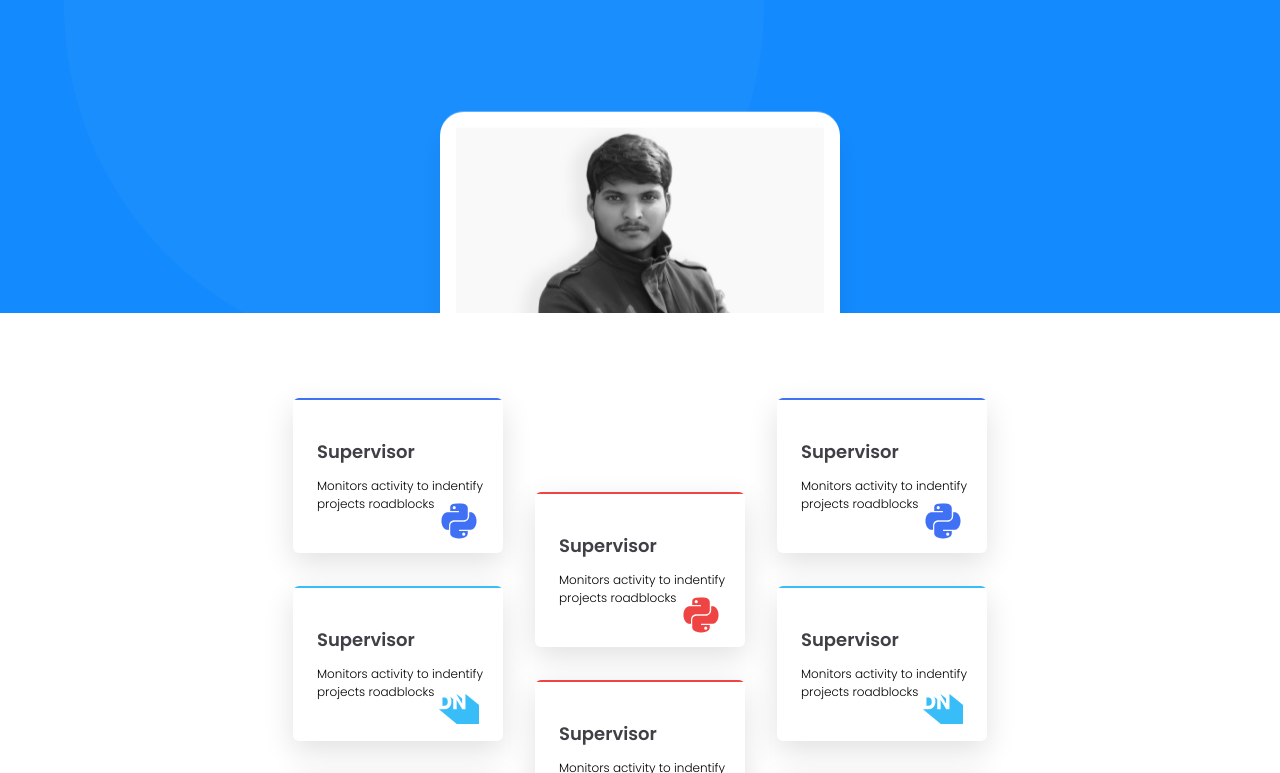
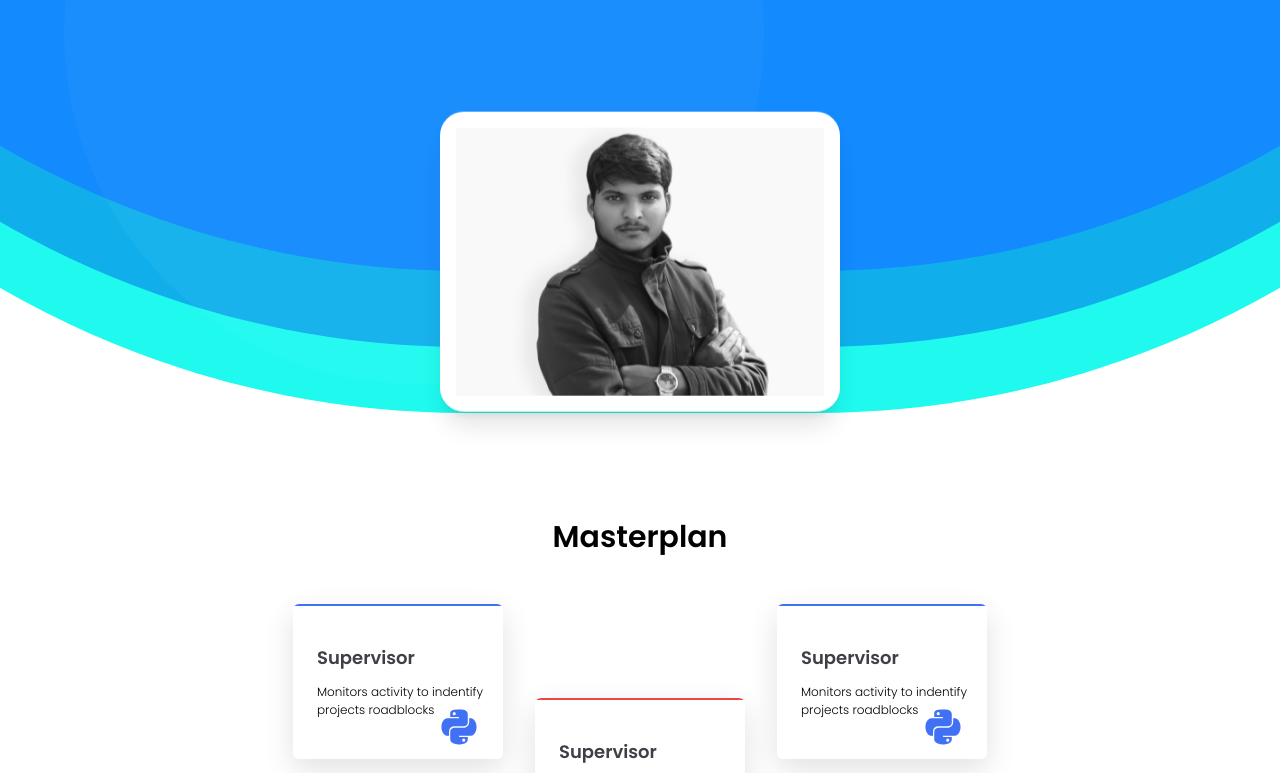
Before and after one commit to jubayer-10/Personal-website, a website built with Vite: page index.html in a window 1280 px wide. Shown: the part 487-1260 px from the top of the page. Built offline with nearby package versions, Linux system fonts and the light colour scheme.

Commit message:
Some customize for responsive

```diff
--- a/index.html
+++ b/index.html
@@ -4,10 +4,10 @@
     <meta charset="UTF-8">
     <meta name="viewport" content="width=device-width, initial-scale=1.0">
     <link rel="stylesheet" href="./css/tailwind.css">
-    <title>Document</title>
+    <title>Personal website</title>
 </head>
 <body class="font-poppins">
-    <section class="h-screen relative overflow-hidden">
+    <section class="h-[950px] relative overflow-hidden">
         <div class="absolute w-[700px] h-[700px] rounded-full opacity-[0.03] bg-white z-30 top-[18%] left-[5%]"></div>
         <div class="absolute w-[700px] h-[700px] rounded-full opacity-[0.03] bg-white z-30 top-[-40%] left-[47%]"></div>
         <div class="absolute w-[2200px] h-[1850px] bg-[#138AFD] rounded-full left-[50%] translate-x-[-50%] mx-auto top-[-115%] z-20"></div>
@@ -52,13 +52,14 @@
                 <img src="./images/preview.jpg" alt="">
             </div> -->
          </main>
-         <div class="bg-white w-[310px] sm:w-[350px] md:w-[400px] h-[300px] relative  mx-auto mt-52 z-50 rounded-3xl shadow-xl p-4 animate-up-down">
+         <div class="bg-white w-[310px] sm:w-[350px] md:w-[400px] h-[300px] sticky mx-auto mt-52 z-50 rounded-3xl shadow-xl p-4 animate-up-down">
             <img src="images/20240326_150607.jpg" alt="myImages" class="object-cover w-full h-full overflow-hidden">
         </div>
     </section>
 
-    <section class="h-auto  py-20">
-      <div class="flex flex-wrap md:grid md:gap-x-8 md:grid-cols-[repeat(3,210px)] md:w-[694px] mx-auto md:grid-rows-[repeat(6,70px)] md:justify-normal items-center justify-center gap-6">
+    <section class="h-auto py-14">
+        <header class="text-center text-3xl font-semibold">Masterplan</header>
+      <div class="flex flex-wrap md:grid md:gap-x-8 md:grid-cols-[repeat(3,210px)] md:w-[694px] mx-auto md:grid-rows-[repeat(6,70px)] md:justify-normal items-center justify-center gap-6 mt-11">
         <div class="md:row-start-1 md:row-end-3  after:bg-[#4070f4]  services-box">
             <div class="py-10 pl-6 gap-3 flex flex-col">
                 <h1 class="font-semibold text-[18px] text-zinc-700">Supervisor</h1>
```
